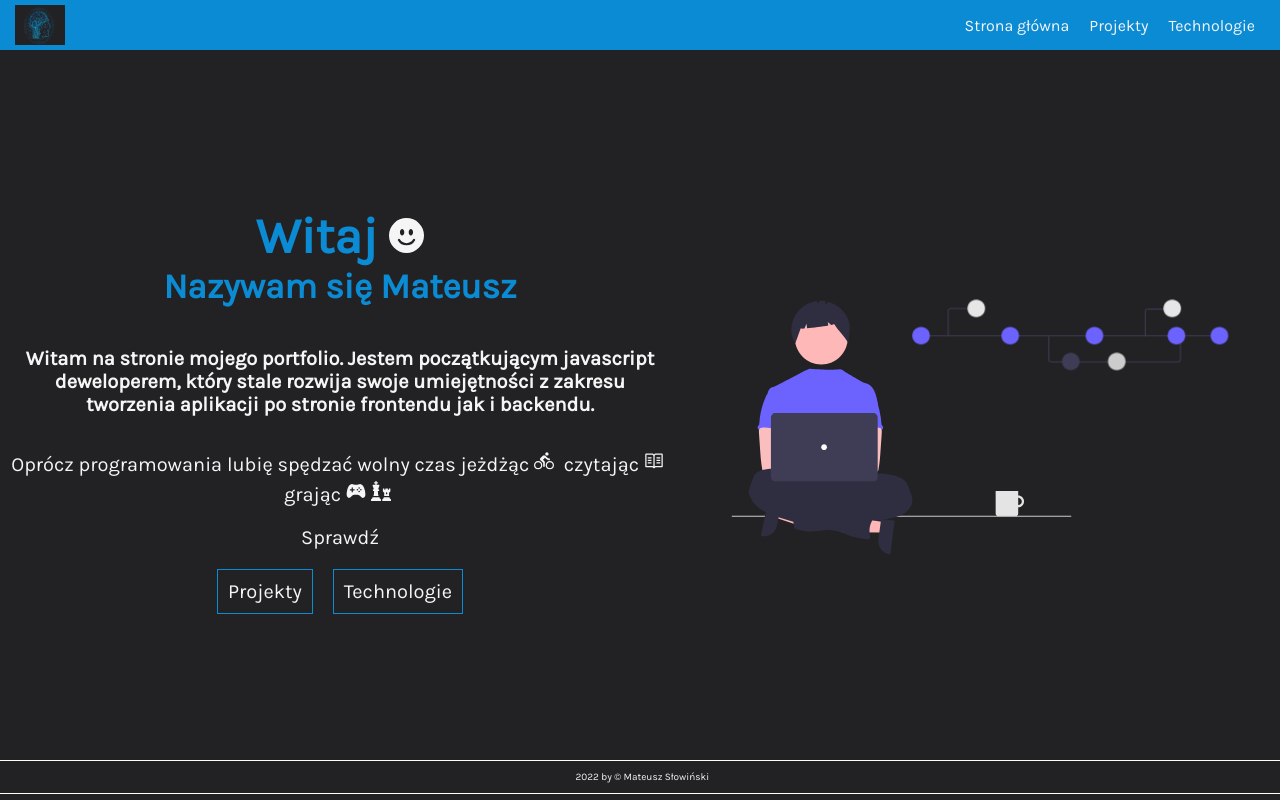
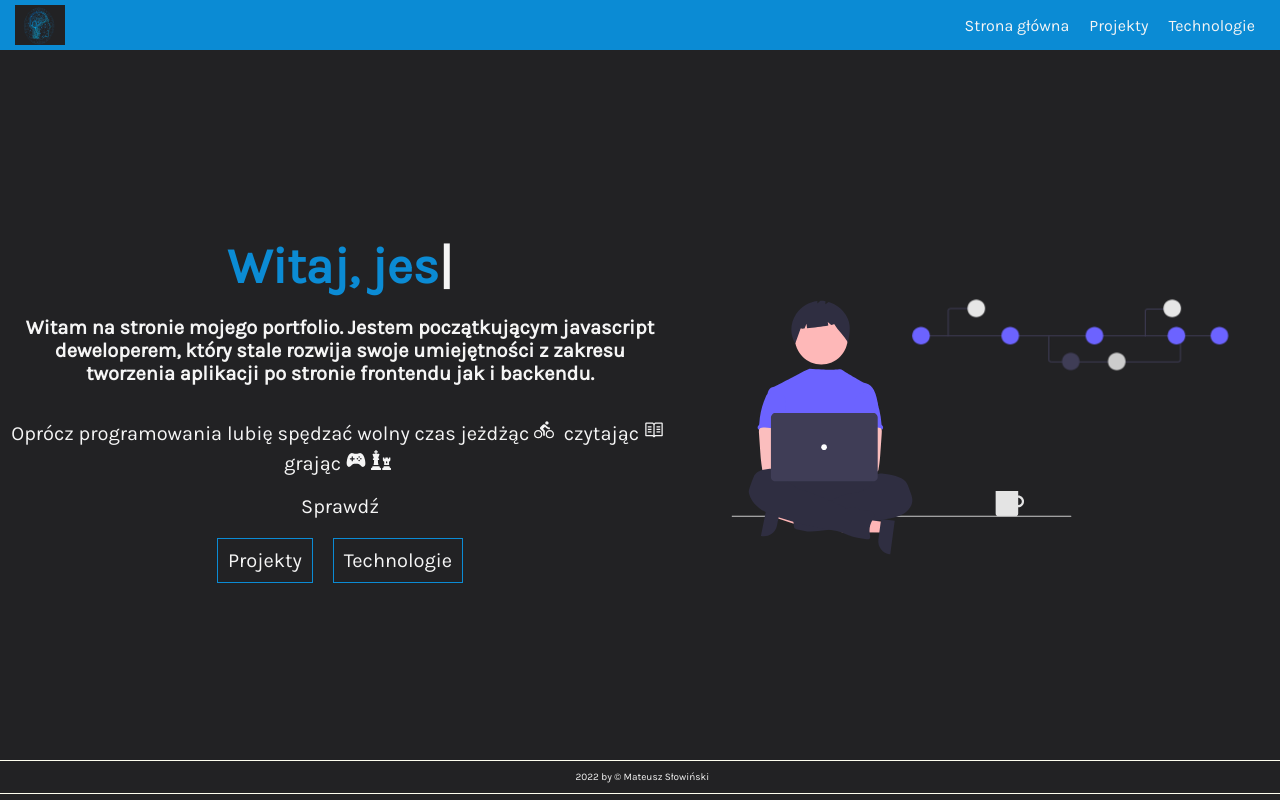
Before and after one commit to mateuszslowinski/portfolio, a React (Create React App) app: page / in a window 1280 px wide. Built offline with nearby package versions, Linux system fonts and the light colour scheme.

Commit message:
Added typing animation for introduce text in home page.

```diff
--- a/src/components/Home/Home.styles.ts
+++ b/src/components/Home/Home.styles.ts
@@ -26,24 +26,26 @@ export const DetailsContainer = styled.div`
     font-size: 4.5rem;
     color: #0B8BD4;
 
+    &:after {
+      content: "|";
+      color: whitesmoke;
+      animation: cursor .8s infinite;
+    }
+
     ${device.desktop} {
       font-size: 5rem;
     }
 
-    & svg {
-      font-size: 3.5rem;
+    @keyframes cursor {
+      0%, 30% {
+        opacity: 0;
+      }
+      70%, 100% {
+        opacity: 1;
+      }
     }
   }
 
-  & h2 {
-    font-size: 3.0rem;
-    color: #0B8BD4;
-    margin-bottom: 20px;
-
-    ${device.desktop} {
-      font-size: 3.5rem;
-    }
-  }
 
   & h3 {
     font-size: 1.7rem;
@@ -64,13 +66,9 @@ export const DetailsContainer = styled.div`
     }
 
     & svg {
-      margin: 5px 5px 0 0
+      margin: 5px 5px 0 0;
+      font-size: 2rem;
     }
-  }
-
-
-  & svg {
-    font-size: 2rem;
   }
 
   & div {
@@ -82,7 +80,7 @@ export const DetailsContainer = styled.div`
       font-size: 2rem;
       border: 1px solid #0B8BD4;
       text-decoration: none;
-      transition: .7s;
+      transition: .8s;
 
       &:hover {
         color: #222224;
@@ -107,7 +105,6 @@ export const AsideContainer = styled.div`
 
     & g #first {
       animation: move 5s ease 1s infinite;
-
     }
 
     & g #third {
@@ -123,7 +120,6 @@ export const AsideContainer = styled.div`
     }
   }
 
-
   @keyframes move {
     0% {
       transform: rotateY(0deg)
--- a/src/components/Home/Home.tsx
+++ b/src/components/Home/Home.tsx
@@ -1,19 +1,35 @@
 import {NavLink} from 'react-router-dom';
 import {HomeSvg} from "./Svgs/ Home.svg";
-import {BsEmojiSmileFill} from 'react-icons/bs'
 import {MdDirectionsBike} from 'react-icons/md';
 import {FaChess} from 'react-icons/fa'
 import {IoGameController} from 'react-icons/io5'
 import {VscBook} from 'react-icons/vsc'
 import {introduction} from "../../constants/description";
 import {AsideContainer, DetailsContainer, HomePageContainer} from "./Home.styles";
+import {useEffect, useState} from "react";
 
 export const Home = () => {
+    const [text, setText] = useState<string>('');
+    const chars = ' Witaj, jestem Mateusz'.split('');
+
+    useEffect(() => {
+        setTimeout(() => {
+            const timer = setTimeout(() => {
+                setText((prevText) => {
+                    if (prevText.length !== chars.length) {
+                       return prevText.concat(chars[prevText.length])
+                    }
+                    return prevText
+                })
+            }, 500)
+            return () => clearTimeout(timer)
+        })
+    })
+
     return (
         <HomePageContainer>
             <DetailsContainer>
-                <h1>Witaj <BsEmojiSmileFill/></h1>
-                <h2>Nazywam się Mateusz </h2>
+                <h1>{text}</h1>
                 <h3>{introduction}</h3>
                 <p>Oprócz programowania lubię spędzać wolny czas jeżdżąc <MdDirectionsBike/> czytając <VscBook/>
                     grając <IoGameController/>
```
